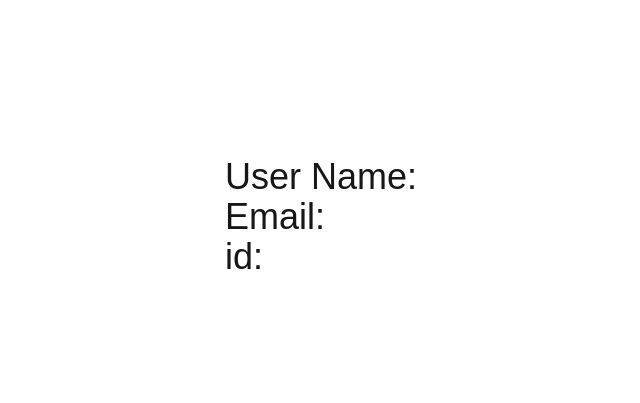
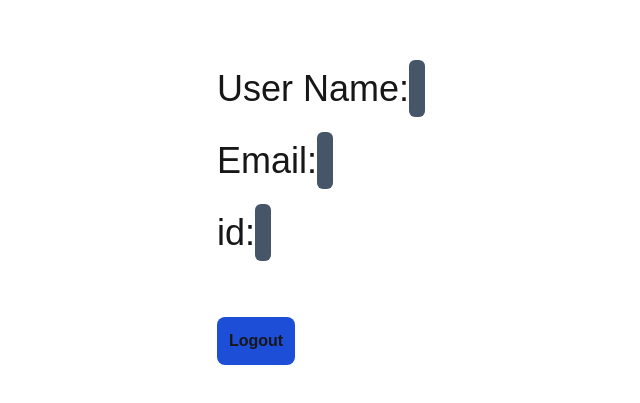
Before and after one commit to Akashmahto022/nextjsauthentication, a Next.js app: page /profile in a window 1280 px wide. Shown: the part 183-586 px from the top of the page, without its empty margins (319-959 px from the left). Built offline with nearby package versions, Linux system fonts and the light colour scheme; no server answers.

Commit message:
handle routing

```diff
--- a/src/app/login/page.tsx
+++ b/src/app/login/page.tsx
@@ -58,7 +58,7 @@ const page = () => {
         onChange={(e) => setUser({ ...user, password: e.target.value })}
         placeholder='password'
       />
-      <button onClick={onLogin} className='p-2 border border-gray-300 rounded-lg mb-4 focus:border-gray-600'>{buttonDisabled ? "No signup" : "Signup"}</button>
+      <button onClick={onLogin} className='p-2 border border-gray-300 rounded-lg mb-4 focus:border-gray-600'>{buttonDisabled ? "No login" : "Login"}</button>
       <Link href={"/signup"}>Visit SignUp Page</Link>
     </div>
   )
--- a/src/app/profile/page.tsx
+++ b/src/app/profile/page.tsx
@@ -1,10 +1,12 @@
 'use client'
 
 import axios from 'axios'
+import { useRouter } from 'next/navigation'
 import React, { useEffect, useState } from 'react'
 import toast from 'react-hot-toast'
 
 const page = () => {
+  const router = useRouter()
   const [user , setUser] = useState([])
 
   const getProfile = async()=>{
@@ -17,6 +19,16 @@ const page = () => {
     }
   }
 
+  const logout = async()=>{
+    try {
+      const response = await axios.get('/api/users/logout')
+      toast.success("logout successfully")
+      router.push('/login')
+    } catch (error:any) {
+      console.log(error.message)
+    }
+  }
+
   useEffect(()=>{
     getProfile()
   },[])
@@ -26,10 +38,11 @@ const page = () => {
       {
         user && (
           <div className=''>
-          <h2 className='text-4xl'>User Name: {user.username}</h2>
-          <h2 className='text-4xl'>Email: {user.email}</h2>
-          <h2 className='text-4xl'>id: {user._id}</h2>
+          <h2 className='text-4xl m-8'>User Name: <span className='bg-slate-600 p-2 rounded-md'> {user.username}</span></h2>
+          <h2 className='text-4xl m-8'>Email: <span className='bg-slate-600 p-2 rounded-md'>{user.email}</span></h2>
+          <h2 className='text-4xl m-8'>id: <span className='bg-slate-600 p-2 rounded-md'>{user._id}</span></h2>
 
+          <button onClick={logout} className='bg-blue-700 rounded-lg p-3 font-bold m-8'>Logout</button>
         </div>
         )
       }
```
Also changed, not shown: src/middleware.ts (added, +32 -0 lines).
